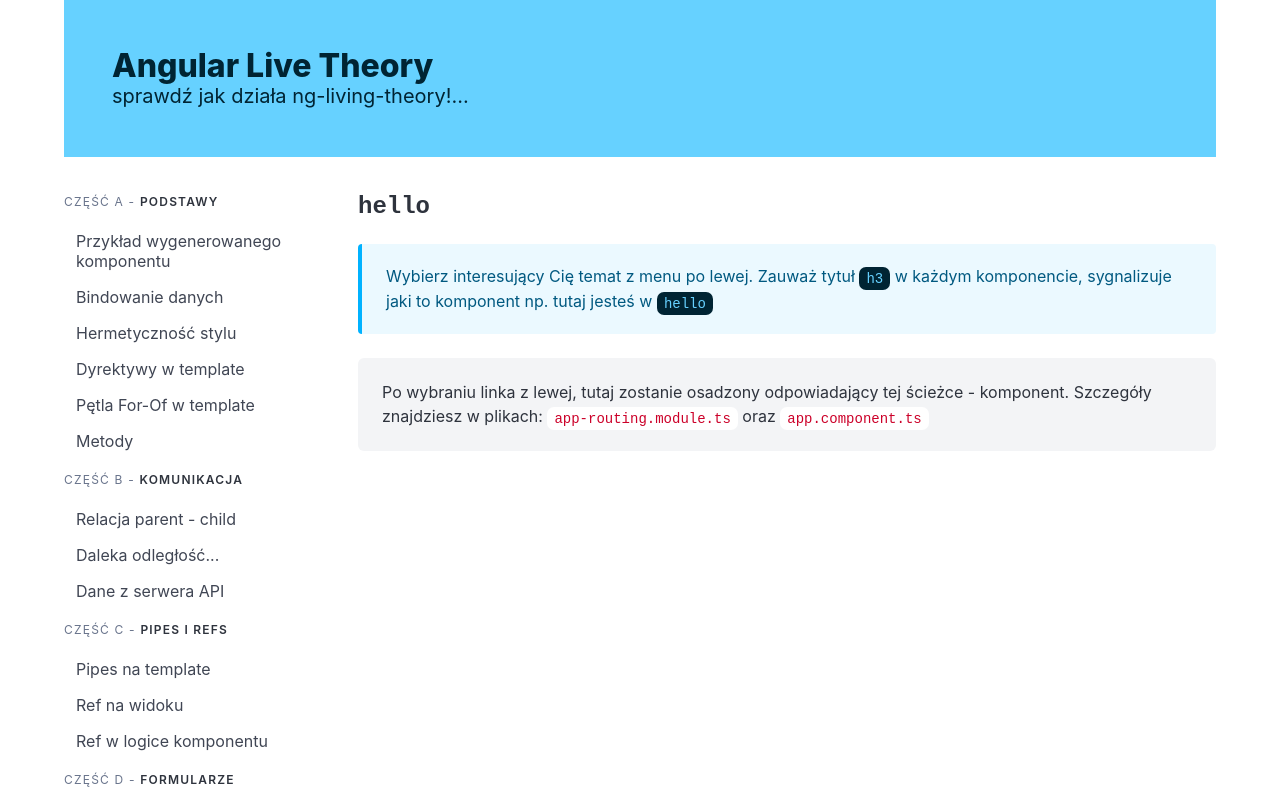
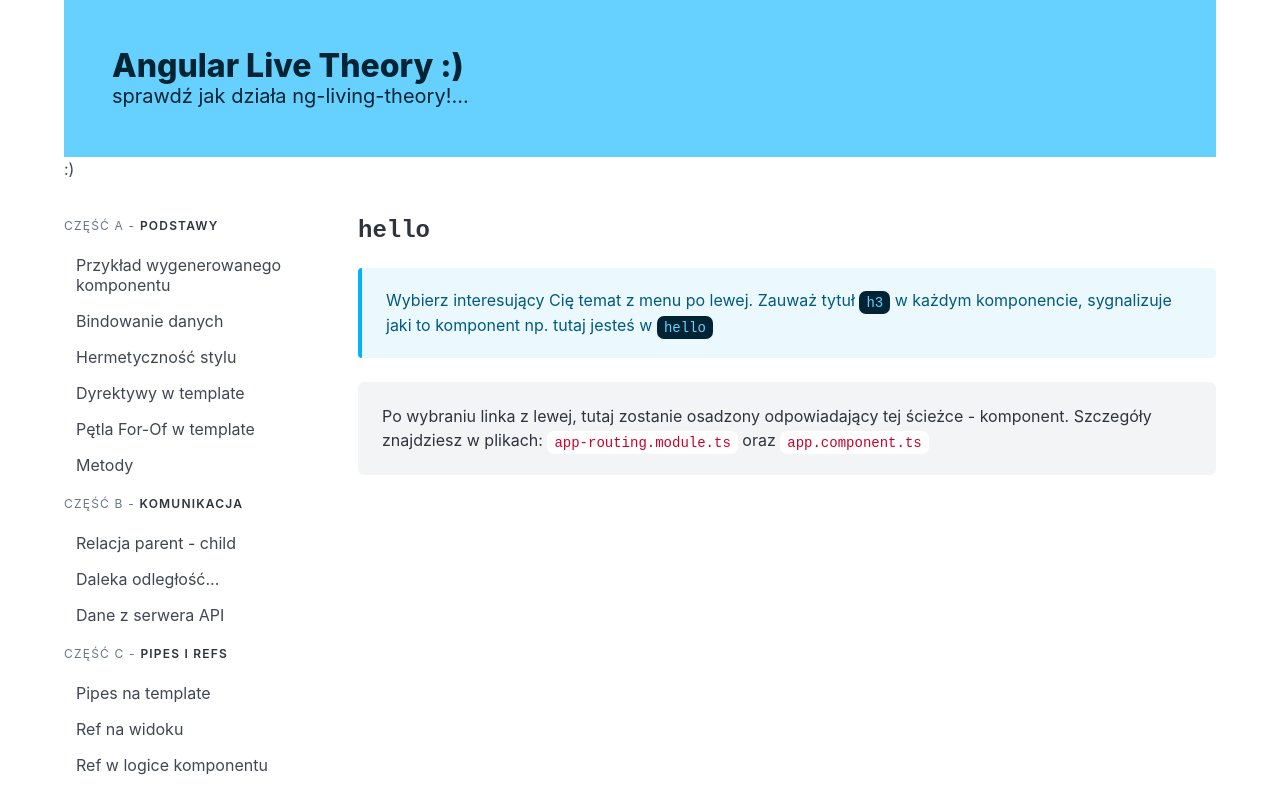
Before and after one commit to michaljabi/20250723-angular, an Angular app in the folder ng-living-theory/: page / in a window 1280 px wide. Shown: the top 794 px of the page. Built offline with nearby package versions, Linux system fonts and the light colour scheme.

Commit message:
explain: angular Component + initial - data binding syntax {{ data }}

```diff
--- a/ng-living-theory/src/app/app.component.ts
+++ b/ng-living-theory/src/app/app.component.ts
@@ -9,10 +9,11 @@
     <main class="container mb-5">
       <header class="hero is-info">
         <div class="hero-body">
-          <h1 class="title">Angular Live Theory</h1>
+          <h1 class="title">Angular Live Theory {{ sample }}</h1>
           <h4 class="subtitle">sprawdź jak działa {{ title }}!...</h4>
         </div>
       </header>
+      {{ sample }}
       <section class="columns mt-5">
         <app-menu></app-menu>
         <div class="column is-9 content">
@@ -24,4 +25,5 @@
 })
 export class AppComponent {
   title = 'ng-living-theory';
+  sample = ':)';
 }
--- a/ng-living-theory/src/app/menu.component.ts
+++ b/ng-living-theory/src/app/menu.component.ts
@@ -79,7 +79,9 @@
       <p class="menu-label">Część G [dodatek] - <strong>Sygnały</strong></p>
       <ul class="menu-list">
         <li>
-          <a routerLink="/signals-basics"> <em>signals</em> zamiast <em>zone.js</em> </a>
+          <a routerLink="/signals-basics">
+            <em>signals</em> zamiast <em>zone.js</em>
+          </a>
           <a routerLink="/signal-computed"> Stan wyliczany </a>
           <a routerLink="/signal-effect"> Efekty uboczne </a>
           <a routerLink="/signal-store"> Signal store </a>
```
